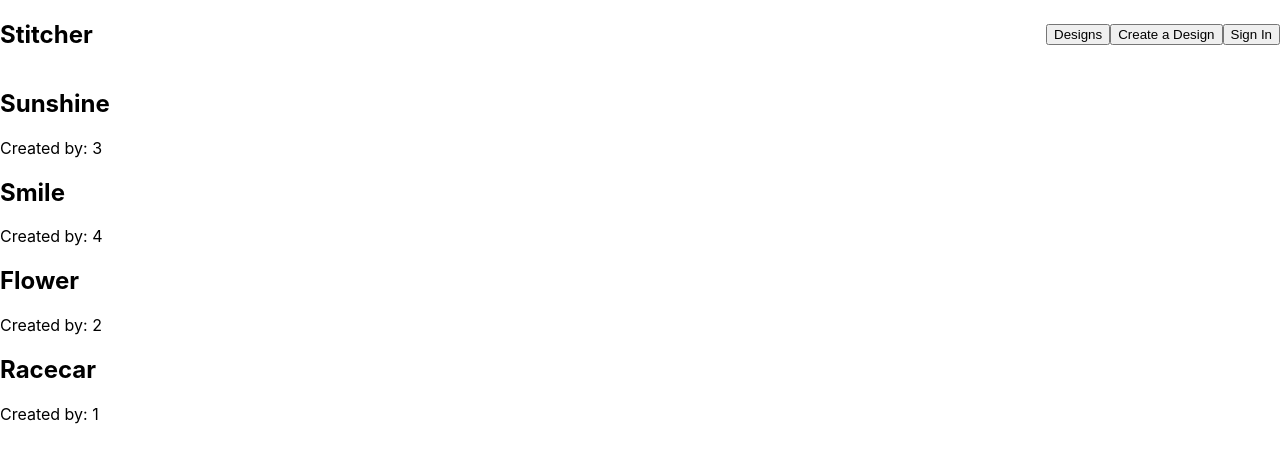
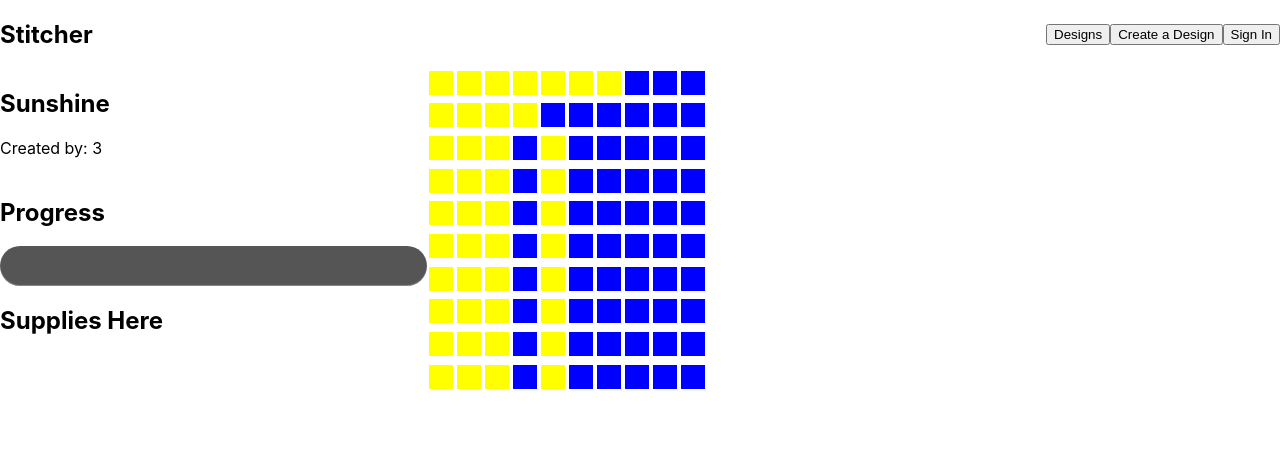
Before and after one commit to sarahmr/stitcher-frontend, a React (Create React App) app: page /projects/1 in a window 1280 px wide. Shown: the top 462 px of the page. Built offline with nearby package versions, Linux system fonts and the light colour scheme.

Commit message:
project details initial setup

```diff
--- a/src/DesignContainer.js
+++ b/src/DesignContainer.js
@@ -9,7 +9,8 @@ class DesignContainer extends React.Component {
 
   render(){
     return (
-      <div>
+      <div className="design-container">
+
         {this.renderDesignItem()}
       </div>
     )
--- a/src/DesignItem.js
+++ b/src/DesignItem.js
@@ -4,10 +4,14 @@ class DesignItem extends React.Component {
   render(){
     let { title, user_id } = this.props.design
     return (
-      <div>
+      <div className="design-card">
         <h2>{title}</h2>
-        <div>
-
+        <div className="design-image">
+          {this.props.design.cells.map(cellArr => cellArr.map(cell =>
+            <div className="cell" style={{ backgroundColor: cell.color}}>
+              {cell.symbol}
+            </div>
+          ))}
         </div>
         <p>Created by: {user_id}</p>
       </div>
--- a/src/Progress.js
+++ b/src/Progress.js
@@ -1,8 +1,28 @@
 import React from 'react'
 
 class Progress extends React.Component {
+
+  state = {
+    totalCells: 0
+  }
+
+  componentDidMount(){
+    let total = this.props.cells.map(cellArr => cellArr.length).reduce((acc,cur) => acc + cur)
+    this.setState({
+      totalCells: total
+    })
+  }
+
   render(){
-    return null
+    let percentage = (this.props.completedCells.length/this.state.totalCells) * 100
+    return (
+      <div>
+        <h2>Progress</h2>
+        <div className="meter">
+          <span style={{width: `${percentage}%`}}></span>
+      </div>
+      </div>
+    )
   }
 }
 
--- a/src/Project.js
+++ b/src/Project.js
@@ -1,16 +1,19 @@
 import React from "react"
-import Cell from './Cell'
-import { Route } from "react-router-dom"
+// import { Route } from "react-router-dom"
 
 class Project extends React.Component {
   render(){
     return(
         <div className="design-card">
-           <Route to={`/user/${this.props.design.user_id}/projects/${this.props.design.id}`}>
+           {/* <Route to={`/user/${this.props.design.user_id}/projects/${this.props.design.id}`}> */}
           <h2>{this.props.design.title}</h2>
-          </Route>
+          {/* </Route> */}
           <div className="design-image">
-            {this.props.design.cells.map(cellArr => cellArr.map(cell => <Cell cell={cell} />))}
+            {this.props.design.cells.map(cellArr => cellArr.map(cell =>
+            <div className="cell" style={{ backgroundColor: cell.color}}>
+              {cell.symbol}
+            </div>
+            ))}
           </div>
           <p>Created by: {this.props.design.user_id}</p>
         </div>
--- a/src/ProjectDetail.js
+++ b/src/ProjectDetail.js
@@ -1,8 +1,80 @@
 import React from "react"
+import Progress from './Progress'
+import Supplies from './Supplies'
 
 class ProjectDetail extends React.Component {
+
+  state = {
+    cellsCompleted: [],
+    collecting: false
+  }
+
+  mouseDown = (cell) => {
+    this.updateCollecting()
+    this.addToCollection(cell)
+  }
+
+  mouseOver = (cell) => {
+    if (this.state.collecting === true) {
+      this.addToCollection(cell)
+    }
+  }
+
+  mouseUp = (cell) => {
+    this.updateCollecting()
+    this.addToCollection(cell)
+  }
+
+  updateCollecting = () => {
+    this.setState(prevState => ({
+      collecting: !prevState.collecting
+    }))
+  }
+
+  addToCollection = (cell) => {
+    if (!this.state.cellsCompleted.includes(cell)){
+      this.setState({
+        cellsCompleted: [...this.state.cellsCompleted, cell]
+      })
+    }
+    this.state.cellsCompleted.map(cell => cell["symbol"] = "X")
+  }
+
   render(){
-    return null
+    if (!this.props.design) {
+      return null
+    }
+    let { title, user_id } = this.props.design
+    return (
+      <div className="project-details">
+        <div className="design-info">
+          <h2>{title}</h2>
+          <p>Created by: {user_id}</p>
+        </div>
+        <div className="design-image">
+          {this.props.design.cells.map(cellArr => cellArr.map(cell =>
+            <div
+              className="cell"
+              style={{ backgroundColor: cell.color}}
+              onMouseDown={() => this.mouseDown(cell)}
+              onMouseOver={() => this.mouseOver(cell)}
+              onMouseUp={() => this.mouseUp(cell)}
+            >
+              {cell.symbol}
+            </div>
+          ))}
+        </div>
+        <div className="progress">
+          <Progress
+            cells={this.props.design.cells}
+            completedCells={this.state.cellsCompleted}
+          />
+        </div>
+        <div className="supplies">
+          <Supplies />
+        </div>
+      </div>
+    )
   }
 }
 
--- a/src/Stitcher.js
+++ b/src/Stitcher.js
@@ -5,6 +5,7 @@ import CreateDesign from './CreateDesign'
 import { Route, Switch } from 'react-router-dom'
 import DesignData from './data.json'
 import UserProjectsContainer from './UserProjectsContainer'
+import ProjectDetail from './ProjectDetail'
 
 
 class Stitcher extends React.Component {
@@ -24,6 +25,9 @@ class Stitcher extends React.Component {
         <div>
           <NavBar />
           <Switch>
+            <Route path="/projects/:id">
+              <ProjectDetail design={this.state.designs[0]} />
+            </Route>
             <Route path="/create">
               <CreateDesign />
             </Route>
--- a/src/Supplies.js
+++ b/src/Supplies.js
@@ -2,7 +2,9 @@ import React from 'react'
 
 class Supplies extends React.Component {
   render(){
-    return null
+    return (
+      <h2>Supplies Here</h2>
+    )
   }
 }
 
--- a/src/index.css
+++ b/src/index.css
@@ -42,6 +42,10 @@ code {
   width: 24px;
   height: 24px;
   margin: 2px;
+  text-shadow: -1px -1px 0 #FFF, 1px -1px 0 #FFF, -1px 1px 0 #FFF, 1px 1px 0 #FFF;
+  display: flex;
+  justify-content: center;
+  align-items: center;
 }
 
 .row {
@@ -84,4 +88,54 @@ code {
   width: 280px;
   height: auto;
   flex-flow: wrap;
+  grid-area: design-image;
 }
+
+.project-details {
+  display: grid;
+  grid-template-columns: 1fr 2fr;
+  grid-template-rows: 1fr 1fr 1fr;
+  grid-template-areas:
+    "design-info design-image design-image"
+    "progress design-image design-image"
+    "supplies design-image design-image";
+}
+
+.progress {
+  grid-area: progress
+}
+
+.supplies {
+  grid-area: supplies;
+}
+
+.meter {
+  height: 20px;
+  position: relative;
+  background: #555;
+  -moz-border-radius: 25px;
+	-webkit-border-radius: 25px;
+	border-radius: 25px;
+	padding: 10px;
+	box-shadow: inset 0 -1px 1px rgba(255,255,255,0.3);
+}
+
+.meter > span {
+  display: block;
+  height: 100%;
+  border-top-right-radius: 8px;
+  border-bottom-right-radius: 8px;
+  border-top-left-radius: 20px;
+  border-bottom-left-radius: 20px;
+  background-color: rgb(43,194,83);
+  background-image: linear-gradient(
+    center bottom,
+    rgb(43,194,83) 37%,
+    rgb(84,240,84) 69%
+  );
+  box-shadow:
+    inset 0 2px 9px  rgba(255,255,255,0.3),
+    inset 0 -2px 6px rgba(0,0,0,0.4);
+  position: relative;
+  overflow: hidden;
+}
```
